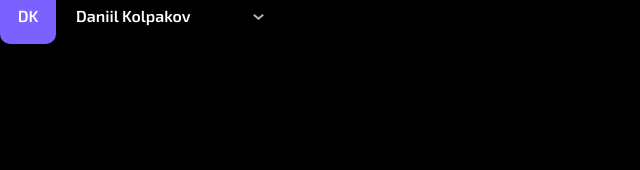
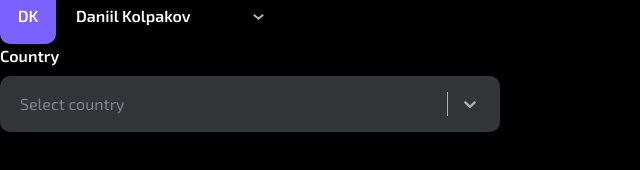
Before and after one commit to Jerrext/Pixema, a React (Create React App) app: page /sign-in in a window 1280 px wide. Shown: the part 228-398 px from the top of the page, without its empty margins (0-640 px from the left). Built offline with nearby package versions, Linux system fonts and the light colour scheme.

Commit message:
Add Select component

```diff
--- a/package.json
+++ b/package.json
@@ -17,6 +17,7 @@
     "react-redux": "^8.0.5",
     "react-router-dom": "^6.10.0",
     "react-scripts": "5.0.1",
+    "react-select": "^5.7.2",
     "sass": "^1.61.0",
     "typescript": "^4.4.2",
     "web-vitals": "^2.1.0"
--- /dev/null
+++ b/src/components/HomeLink/HomeLink.module.scss
@@ -0,0 +1,62 @@
+@import "src/assets/colors";
+
+.inputWrapper {
+  position: relative;
+}
+
+.title {
+  font-weight: 600;
+  font-size: 16px;
+  line-height: 24px;
+}
+
+.input {
+  font-weight: 400;
+  font-size: 16px;
+  line-height: 20px;
+  padding: 16px 20px;
+  background-color: $graphite;
+  border-radius: 10px;
+  border: 2px solid transparent;
+  width: 544px;
+  margin-top: 8px;
+  outline: none;
+
+  &:focus {
+    border: 2px solid $primary;
+  }
+
+  &:active {
+    border: 2px solid transparent;
+  }
+
+  &::placeholder {
+    color: $secondary;
+  }
+}
+
+.disabledInp {
+  background-color: $secondary;
+  cursor: not-allowed;
+}
+
+.errorInput {
+  border: 2px solid $error;
+
+  &:focus {
+    border: 2px solid $error;
+  }
+}
+
+.errorText {
+  position: absolute;
+  bottom: -27px;
+  color: $error;
+  font-weight: 400;
+  font-size: 16px;
+  line-height: 20px;
+}
+
+.datkTitle {
+  color: $white;
+}
--- /dev/null
+++ b/src/components/HomeLink/index.ts
@@ -0,0 +1 @@
+export { default } from "./HomeLink";
--- /dev/null
+++ b/src/components/SelectComponent/SelectComponent.scss
@@ -0,0 +1,60 @@
+@import "src/assets/colors";
+
+.customSelect {
+  width: 500px;
+  margin-top: 8px;
+
+  &__control {
+    padding: 8px 20px;
+    height: 56px;
+    border-radius: 10px;
+    width: 100%;
+    cursor: text !important;
+  }
+
+  &__indicator {
+    cursor: pointer !important;
+
+    &:hover > svg > path {
+      fill: $white !important;
+    }
+    > svg > path {
+      fill: $light !important;
+    }
+    &-separator {
+      align-self: stretch;
+      width: 1px;
+      background-color: $light;
+      margin: 8px 12px;
+      box-sizing: border-box;
+    }
+  }
+
+  &__placeholder {
+    font-weight: 500;
+    font-size: 16px;
+    line-height: 24px;
+  }
+
+  &__menu {
+    background-color: $graphite;
+    left: 0;
+    top: 65px !important;
+    border-radius: 10px;
+    padding: 2px 0;
+  }
+
+  &__option {
+    padding: 15px 20px;
+    border-bottom: 1px solid $dark;
+    cursor: pointer !important;
+
+    &:hover {
+      color: $primary;
+    }
+
+    &:last-child {
+      border-bottom: 0;
+    }
+  }
+}
--- /dev/null
+++ b/src/components/SelectComponent/SelectComponent.tsx
@@ -0,0 +1,66 @@
+import React, { FC, useState } from "react";
+import Select from "react-select";
+import "./SelectComponent.scss";
+// import styles from "./SelectComponent.module.scss";
+import classNames from "classnames";
+
+type SelectedProps = {
+  title: string;
+  placeholder: string;
+  isDisabled?: boolean;
+  SelectList?: [];
+};
+
+const SelectComponent: FC<SelectedProps> = ({
+  title,
+  placeholder,
+  isDisabled,
+  SelectList,
+}) => {
+  const [currentValue, setCurrentValue] = useState();
+
+  const options = [
+    { value: "chocolate", label: "Chocolate" },
+    { value: "strawberry", label: "Strawberry" },
+    { value: "vanilla", label: "Vanilla" },
+  ];
+
+  const getValue = () => {
+    return currentValue
+      ? options.find((item) => item.value === currentValue)
+      : "";
+  };
+
+  const onChange = (newValue: any) => {
+    setCurrentValue(newValue.value);
+  };
+
+  return (
+    <div>
+      <p>{title}</p>
+      <Select
+        styles={{
+          control: (baseStyles, state) => ({
+            ...baseStyles,
+            backgroundColor: state.isDisabled ? "#80858B" : "#323537",
+          }),
+          placeholder: (baseStyles, state) => ({
+            ...baseStyles,
+            color: state.isDisabled ? "#AFB2B6" : "#80858B",
+          }),
+        }}
+        onChange={onChange}
+        value={getValue()}
+        className="customSelect"
+        classNamePrefix="customSelect"
+        isClearable={true}
+        options={options}
+        placeholder={placeholder}
+        isDisabled={isDisabled}
+        unstyled
+      />
+    </div>
+  );
+};
+
+export default SelectComponent;
--- /dev/null
+++ b/src/components/SelectComponent/index.ts
@@ -0,0 +1 @@
+export { default } from "./SelectComponent";
--- a/src/pages/SignIn/SignIn.module.scss
+++ b/src/pages/SignIn/SignIn.module.scss
@@ -1,3 +1,5 @@
+@import "src/assets/colors";
+
 .signInWrapper {
   background-color: #000;
   height: 100vh;
--- a/src/pages/SignIn/SignIn.tsx
+++ b/src/pages/SignIn/SignIn.tsx
@@ -4,10 +4,18 @@ import Input from "src/components/Input";
 import Switcher from "src/components/Switch";
 import Tabs from "src/components/Tabs/";
 import UserName from "src/components/UserName/";
+import SelectComponent from "src/components/SelectComponent/";
+// import SelectComponent from "src/components/SelectComponent/";
 
 const SignIn = () => {
   const [email, setEmail] = useState("");
   const [password, setPassword] = useState("");
+
+  const options = [
+    { value: "chocolate", label: "Chocolate" },
+    { value: "strawberry", label: "Strawberry" },
+    { value: "vanilla", label: "Vanilla" },
+  ];
   return (
     <div className={styles.signInWrapper}>
       <Input
@@ -28,6 +36,7 @@ const SignIn = () => {
       <Switcher disabled />
       <Tabs onClick={() => {}} />
       <UserName userName="Daniil Kolpakov" />
+      <SelectComponent title="Country" placeholder="Select country" />
     </div>
   );
 };
```
Also changed, not shown: src/components/HomeLink/HomeLink.tsx (added, +9 -0 lines), 1 other file (tests, documents, lock files or other folders).
